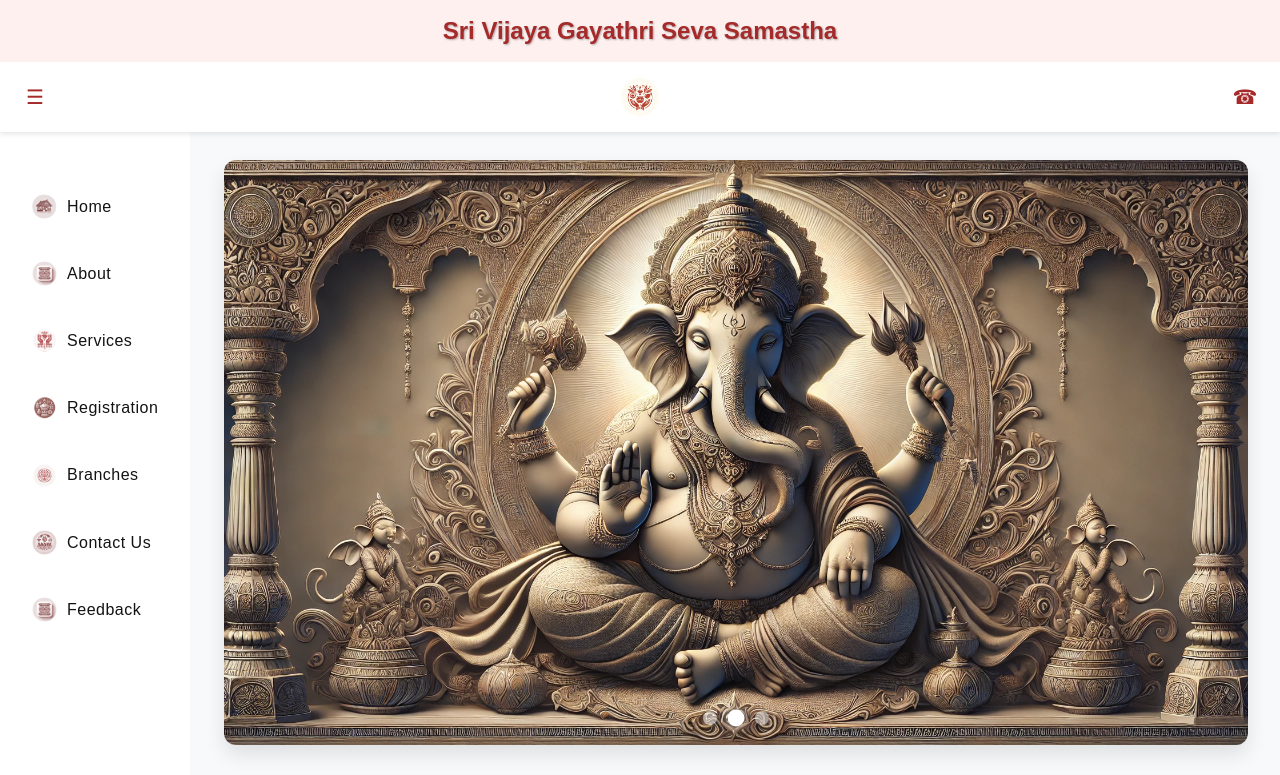
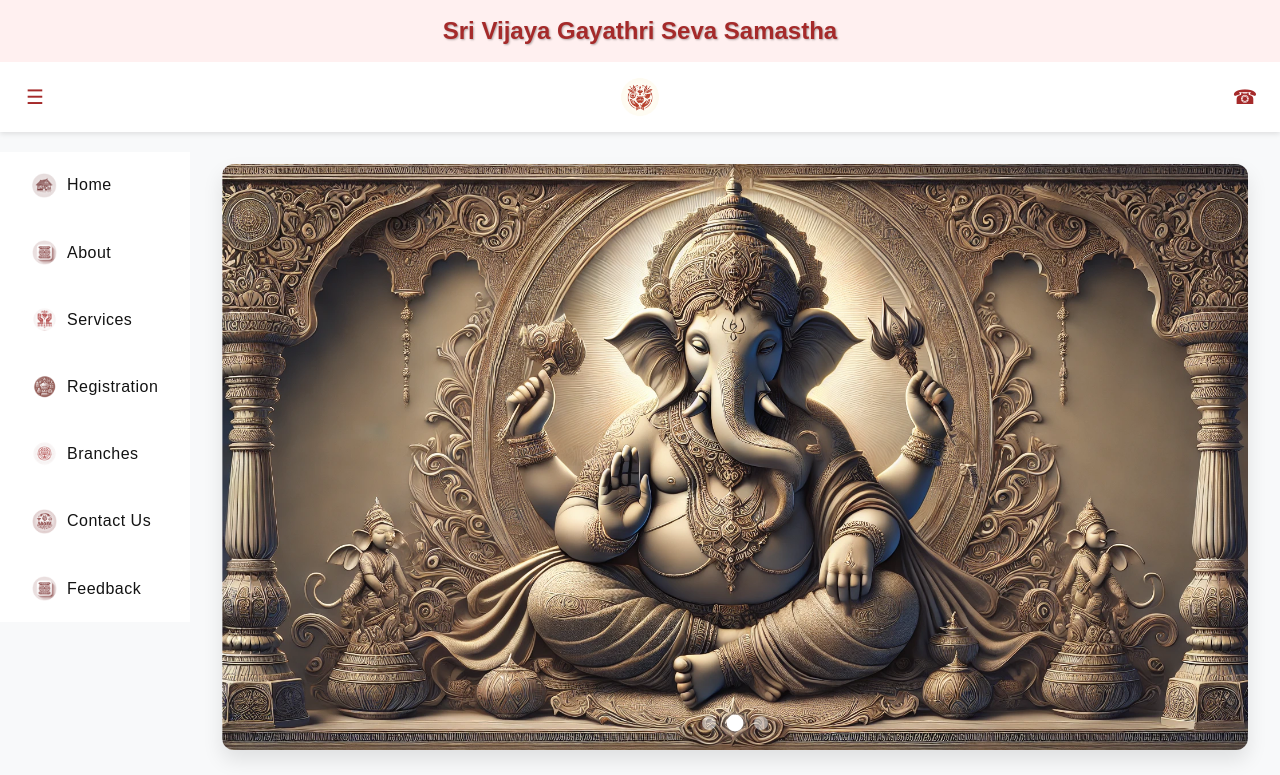
Before and after one commit to KolachalamJayaKrishna/seva, a React (Create React App) app: page / in a window 1280 px wide. Shown: the top 775 px of the page. Built offline with nearby package versions, Linux system fonts and the light colour scheme.

Commit message:
Home_changed

```diff
--- a/src/App.css
+++ b/src/App.css
@@ -24,7 +24,7 @@ body {
 /* Header styles - More responsive */
 .main-header {
   width: 100%;
-  position: fixed;
+  position: sticky;
   top: 0;
   left: 0;
   z-index: 1000;
@@ -104,12 +104,12 @@ body {
 .sidebar {
   background: rgb(255, 255, 255);
   color: #fff;
-  position: fixed;
+  position: sticky;
   height: 100%;
   top: 0;
   left: 0;
   z-index: 999;
-  padding-top: 12%;
+  padding-top: 0%;
   margin-top: 1.5%;
   transition: all 0.3s ease;
 }
@@ -152,8 +152,7 @@ body {
   padding: clamp(1rem, 4vw, 2rem);
   overflow-y: auto;
   width: 100%;
-  margin-top:10%;
-  margin-left:15%;
+
 }
 
 /* Home page styles */
@@ -581,7 +580,7 @@ body {
     max-width: 50%;
     height: 100vh;
     z-index: 900;
-    padding-top: 20px;
+    padding-top: 7%;
     overflow-y: auto;
   }
 
--- a/src/App.js
+++ b/src/App.js
@@ -66,7 +66,7 @@ const App = () => {
 
         <div className="content-wrapper">
           {/* Sidebar Navigation - Now visible by default on desktop */}
-          <div className={`sidebar ${sidebarOpen ? 'open' : ''}`}>
+          <div className={`sidebar ${sidebarOpen ? 'open' : 'closed'}`}>
             <nav>
               <ul>
                 <li><Link to="/" onClick={() => setSidebarOpen(false)}>
```
